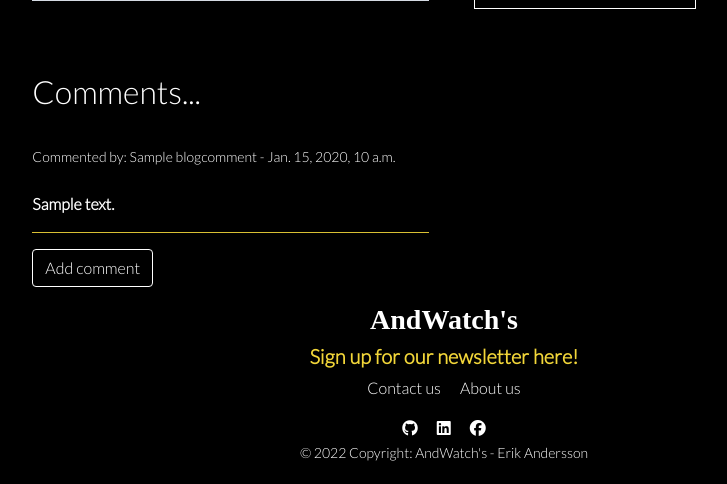
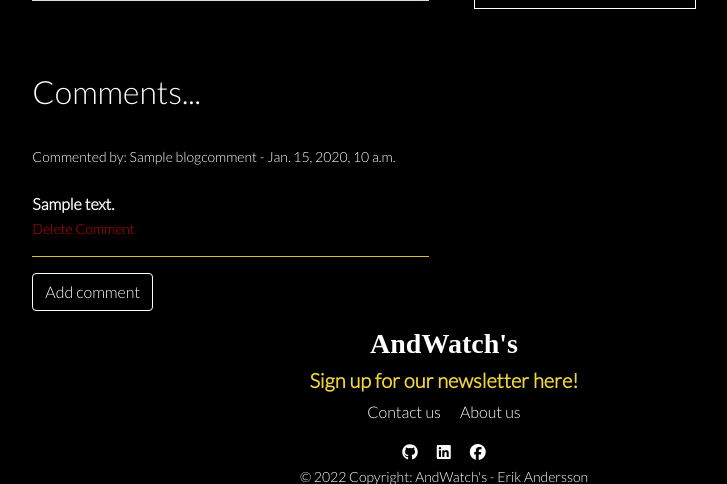
Before and after one commit to erikandersson96/portfolio-project-five, a Django app: a page that uses blog/templates/blog/blog_detail.html in a window 1280 px wide. Shown: the part 508-992 px from the top of the page, without its empty margins (196-923 px from the left). Before the commit the page ends 969 px from the top, so only its background shows below. Run offline with Django 3.2, Linux system fonts and the light colour scheme; a user stored in the database is signed in; tables that the repository leaves empty hold one stand-in row (values such as "Sample post"); grey boxes marked "Sample" are stand-in pictures; parts of the project's set-up code (start-up, migrations or seed data) failed here and were passed over; some libraries are stand-ins or nearby versions; some web fonts are replaced.

Commit message:
Added delete button for admin & register users

```diff
--- a/blog/templates/blog/blog_detail.html
+++ b/blog/templates/blog/blog_detail.html
@@ -73,9 +73,15 @@
                             {{ comment.body }}
                         </strong>
                         <br>
+                        {% if user.is_authenticated or user.is_admin %}
+                        <small>
+                            <a class="delete-red" href="">Delete Comment</a>
+                        </small>
+                        {% endif %}
                         <hr>
                     {% endfor %}
                 {% endif %}
+
                 {% if user.is_authenticated %}
                 <a href="{% url 'add_comment' blog_post_detail.slug %}" class="btn btn-outline-white">
                     Add comment
```
